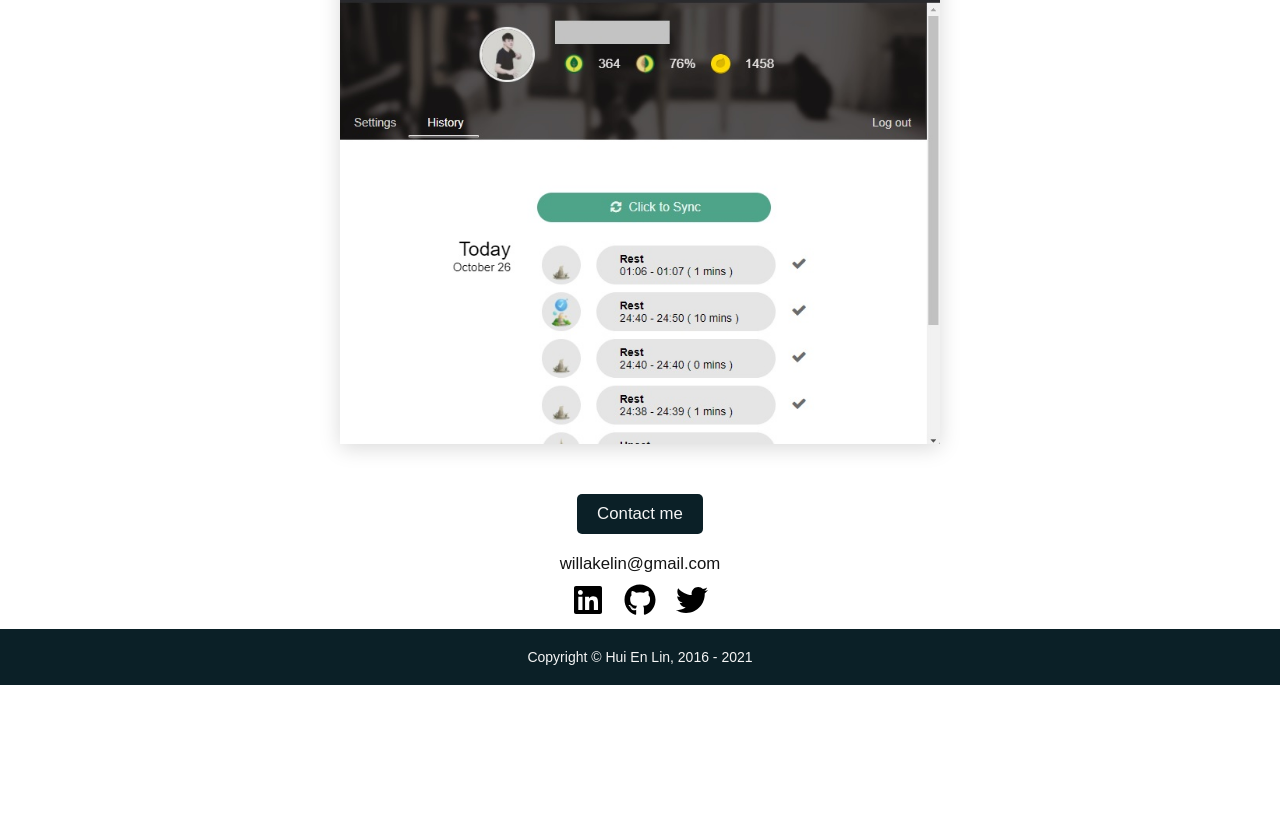
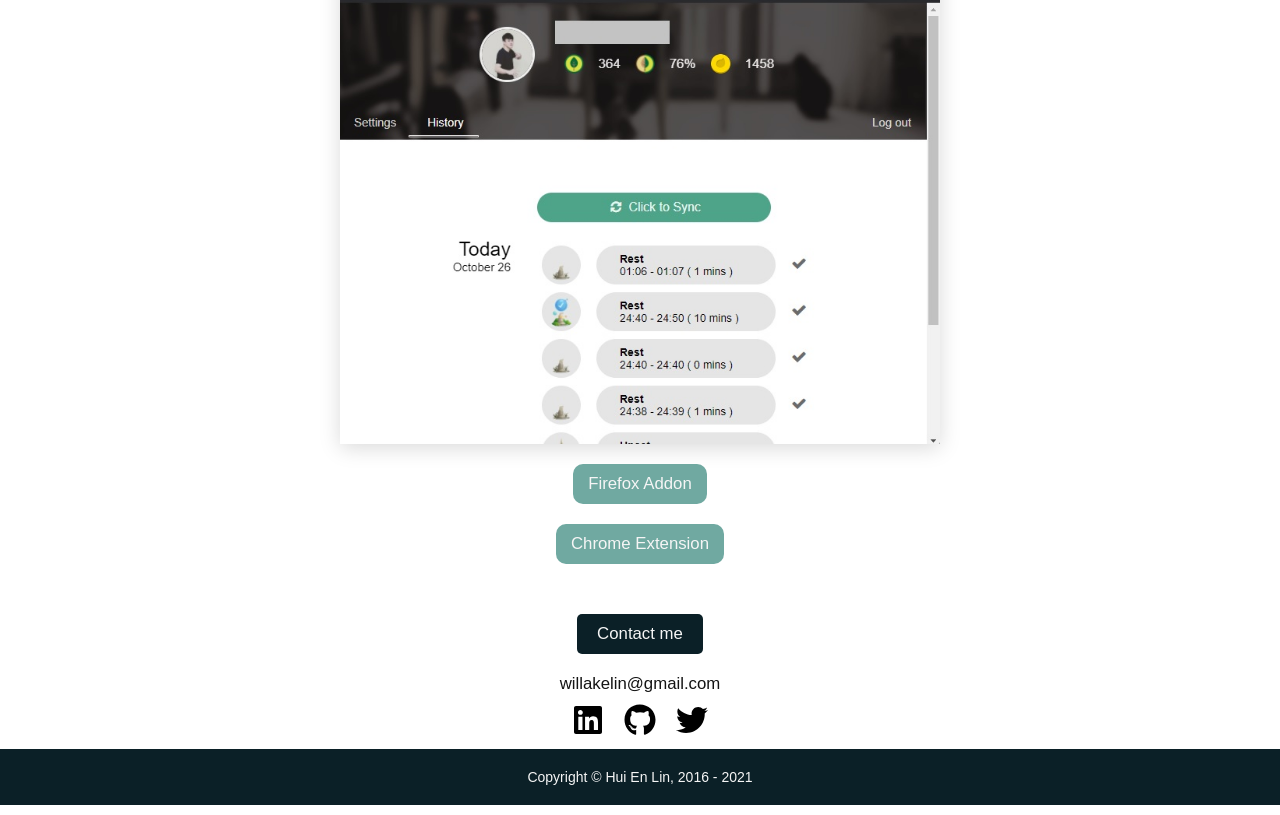
Before and after one commit to willake/hui-en.me-next, a Next.js app: page /projects/forest-browser in a window 1280 px wide. Shown: the part 1746-2561 px from the top of the page. Before the commit the page ends 2441 px from the top, so only its background shows below. Built offline with nearby package versions, Linux system fonts and the light colour scheme.

Commit message:
add download links

```diff
--- a/pages/projects/escape-the-room-remake.tsx
+++ b/pages/projects/escape-the-room-remake.tsx
@@ -8,6 +8,7 @@ import Content from "../../components/project/Content";
 import Heading from "../../components/project/Heading";
 import Paragraph from "../../components/project/Paragraph";
 import ImageBlock from "../../components/project/ImageBlock";
+import Link from "../../components/project/Link";
 
 
 const EscapeTheRoomRemake: NextPage= () => {
@@ -92,6 +93,9 @@ const EscapeTheRoomRemake: NextPage= () => {
                     width={600}
                     height={338} />
             </Content>
+            <Link title="Download" href="https://drive.google.com/open?id=1Q9VuZCsBFWiHdgQQeirCnUG6k0ZCJ6ih">
+                Download
+            </Link>
         </>
     );
 };
--- a/pages/projects/escape-the-room.tsx
+++ b/pages/projects/escape-the-room.tsx
@@ -8,6 +8,7 @@ import Content from "../../components/project/Content";
 import Heading from "../../components/project/Heading";
 import Paragraph from "../../components/project/Paragraph";
 import ImageBlock from "../../components/project/ImageBlock";
+import Link from "../../components/project/Link";
 
 
 const EscapeTheRoom: NextPage= () => {
@@ -101,6 +102,9 @@ const EscapeTheRoom: NextPage= () => {
                     width={600}
                     height={446} />
             </Content>
+            <Link title="Download" href="https://drive.google.com/open?id=0B56LphuwhSzKQVczaGJnMjgwRjg">
+                Download
+            </Link>
         </>
     );
 };
--- a/pages/projects/forest-browser.tsx
+++ b/pages/projects/forest-browser.tsx
@@ -8,6 +8,7 @@ import Content from "../../components/project/Content";
 import Heading from "../../components/project/Heading";
 import Paragraph from "../../components/project/Paragraph";
 import ImageBlock from "../../components/project/ImageBlock";
+import Link from "../../components/project/Link";
 
 
 const ForestBrowser: NextPage= () => {
@@ -65,6 +66,12 @@ const ForestBrowser: NextPage= () => {
                     width={770}
                     height={636} />
             </Content>
+            <Link title="Firefox" href="https://addons.mozilla.org/en-US/firefox/addon/forest-stay-focused-be-present/">
+                Firefox Addon
+            </Link>
+            <Link title="Chrome" href="https://chrome.google.com/webstore/detail/forest-stay-focused-be-pr/kjacjjdnoddnpbbcjilcajfhhbdhkpgk?hl=en">
+                Chrome Extension
+            </Link>
         </>
     );
 };
--- a/pages/projects/waterdo.tsx
+++ b/pages/projects/waterdo.tsx
@@ -51,8 +51,8 @@ const WaterDo: NextPage= () => {
                     allow="accelerometer; autoplay; clipboard-write; encrypted-media; gyroscope; picture-in-picture" />
             </Content>
             <Link title="Official Website" href="https://waterdo.seekrtech.com/en/">Official Website</Link>
-            <Link title="Official Website" href="https://apps.apple.com/us/app/waterdo-to-do-list-notes/id1388228852">App Store</Link>
-            <Link title="Official Website" href="https://play.google.com/store/apps/details?id=com.seekrtech.waterapp">Google Play Store</Link>
+            <Link title="App Store" href="https://apps.apple.com/us/app/waterdo-to-do-list-notes/id1388228852">App Store</Link>
+            <Link title="Google Play Store" href="https://play.google.com/store/apps/details?id=com.seekrtech.waterapp">Google Play Store</Link>
         </>
     );
 };
```
